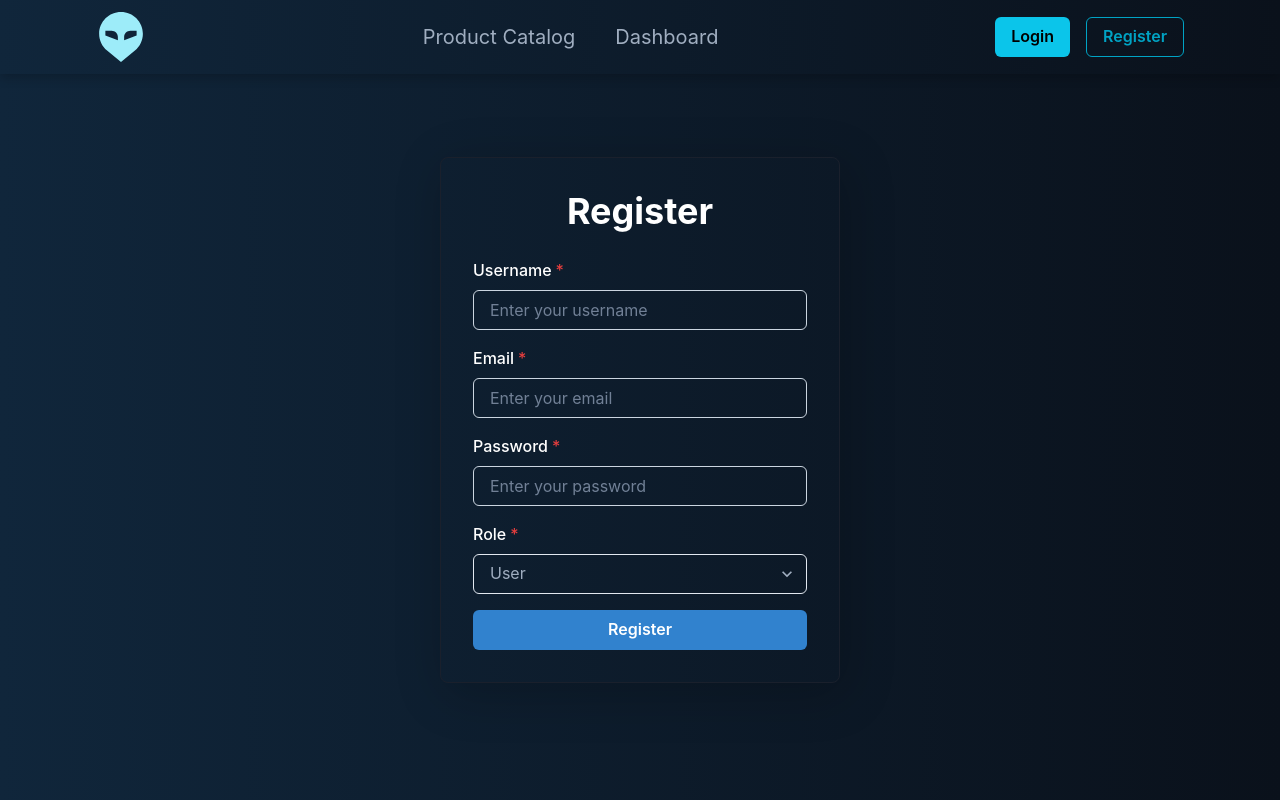
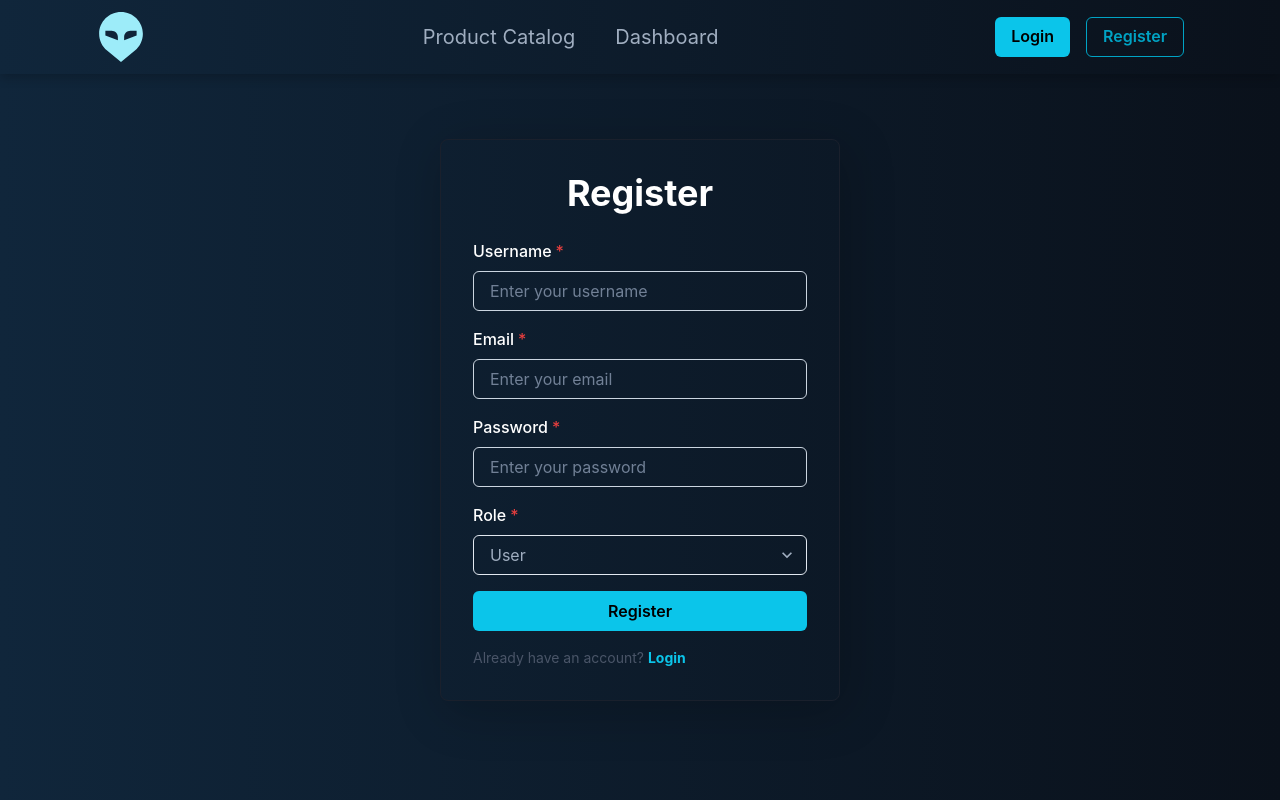
Before and after one commit to AkasDatta/JWT-me-authentication, a React (Vite) app: page /register in a window 1280 px wide. Built offline with nearby package versions, Linux system fonts and the light colour scheme.

Commit message:
register design done

```diff
--- a/src/pages/Register.jsx
+++ b/src/pages/Register.jsx
@@ -8,8 +8,12 @@
   Heading,
   Input,
   Select,
+  Text,
   VStack,
 } from "@chakra-ui/react";
+
+import { Link as ChakraLink } from "@chakra-ui/react";
+import { Link as RouterLink } from "react-router";
 
 const Register = () => {
   return (
@@ -63,9 +67,26 @@
             </Select>
             <FormErrorMessage>Password is required.</FormErrorMessage>
           </FormControl>
-          <Button colorScheme="blue" w="100%">
+          <Button
+            colorScheme="cyan"
+            color={"black"}
+            type="submit"
+            width={"full"}
+          >
             Register
           </Button>
+          <Text fontSize="sm" color={"gray.600"}>
+            Already have an account?
+            <ChakraLink
+              as={RouterLink}
+              to="/login"
+              color="cyan.400"
+              fontWeight="bold"
+              ml={1}
+            >
+              Login
+            </ChakraLink>
+          </Text>
         </VStack>
       </form>
     </Box>
```
